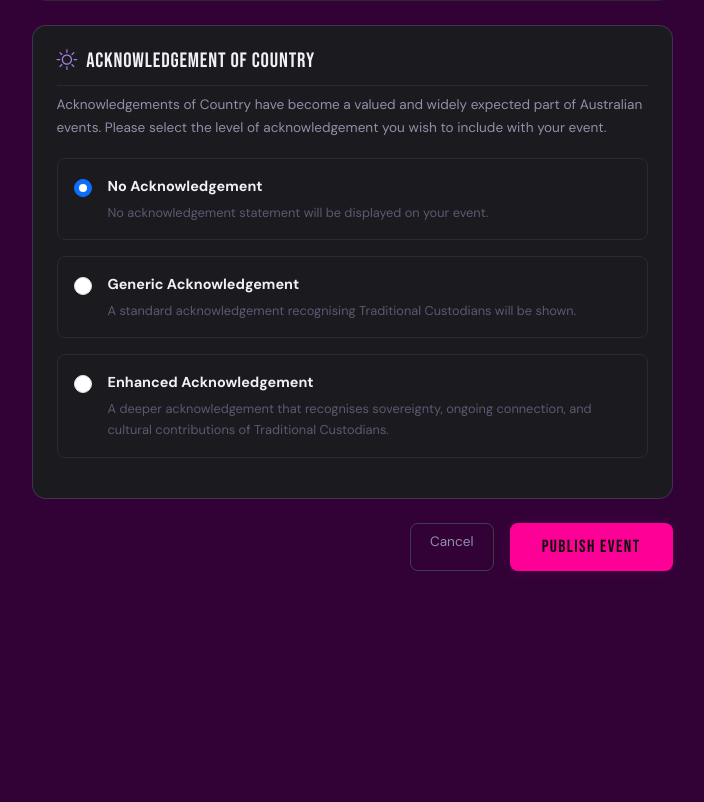
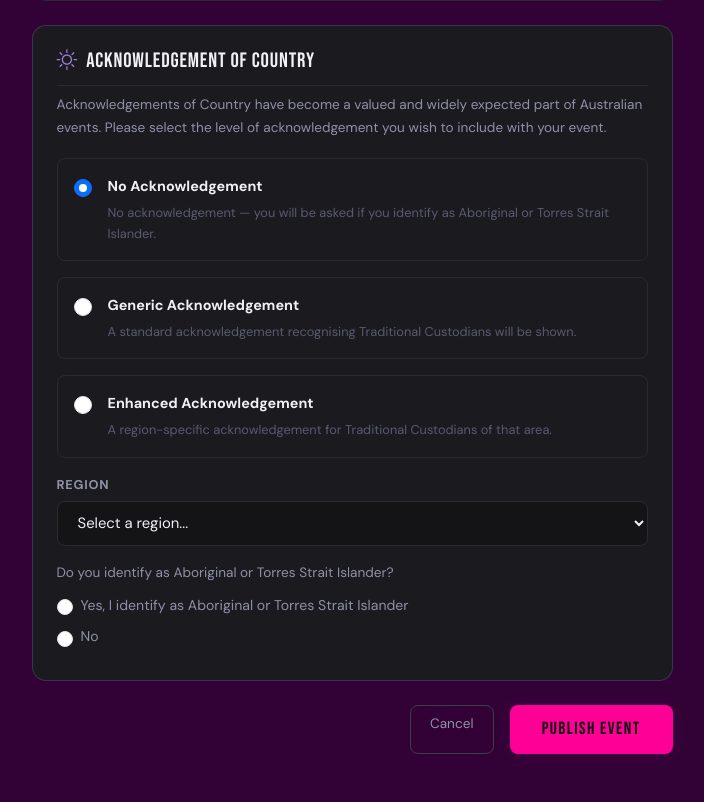
Before and after one commit to Froio/IAB207-A2, a Flask app: page /create-event in a window 1280 px wide. Shown: the part 1821-2623 px from the top of the page, without its empty margins (288-992 px from the left). Before the commit the page ends 2392 px from the top, so only its background shows below. Run offline with Flask 3, Linux system fonts and the light colour scheme; the visitor is signed in with stand-in values (Sample User, id 1); data comes from the database, SQL or seed files in the repository; some libraries are stand-ins or nearby versions.

Commit message:
Add Acknowledgement of Country feature with Souuth Queensland regions and Welcome to Country

```diff
--- a/website/forms.py
+++ b/website/forms.py
@@ -7,6 +7,7 @@ from wtforms.fields import (
 from wtforms.validators import (
     InputRequired, Length, Email, EqualTo, NumberRange, Regexp, Optional
 )
+
 
 
 class LoginForm(FlaskForm):
@@ -75,6 +76,23 @@ ACK_CHOICES = [
     ('enhanced', 'Enhanced Acknowledgement'),
 ]
 
+SEQ_REGION_CHOICES = [
+    ('', 'Select a region...'),
+    ('Brisbane CBD', 'Brisbane CBD — Turrbal and Jagera peoples'),
+    ('Gold Coast', 'Gold Coast — Yugambeh peoples'),
+    ('Sunshine Coast', 'Sunshine Coast — Kabi Kabi peoples'),
+    ('Toowoomba', 'Toowoomba — Giabal and Jarowair peoples'),
+    ('Ipswich', 'Ipswich — Yugarapul peoples'),
+    ('Logan/Redlands', 'Logan/Redlands — Quandamooka peoples'),
+]
+
+IS_INDIGENOUS_CHOICES = [
+    ('yes', 'Yes, I identify as Aboriginal or Torres Strait Islander'),
+    ('no', 'No'),
+]
+
+
+
 
 class EventForm(FlaskForm):
     title = StringField('Event Title', validators=[
@@ -118,4 +136,14 @@ class EventForm(FlaskForm):
     acknowledgement_type = RadioField('Acknowledgement of Country',
         choices=ACK_CHOICES, default='none',
         validators=[InputRequired('Select an acknowledgement option')])
+    acknowledgement_region = SelectField(
+        'Region',
+        choices=SEQ_REGION_CHOICES,
+        validators=[Optional()]
+    )
+    is_indigenous = RadioField(
+        'Do you identify as Aboriginal or Torres Strait Islander?',
+        choices=IS_INDIGENOUS_CHOICES,
+        validators=[Optional()]
+    )
     submit = SubmitField('Publish Event')
--- a/website/models.py
+++ b/website/models.py
@@ -34,7 +34,8 @@ class Event(db.Model):
     capacity = db.Column(db.Integer, nullable=False)
     tickets_available = db.Column(db.Integer, nullable=False)
     price = db.Column(db.Float, nullable=False, default=0.0)
-    acknowledgement_type = db.Column(db.String(20), nullable=False, default='none')
+    acknowledgement_type = db.Column(db.String(20), default='none', nullable=False)
+    acknowledgement_region = db.Column(db.String(100), nullable=True)
     status = db.Column(db.String(20), nullable=False, default='Open')
     creator_id = db.Column(db.Integer, db.ForeignKey('user.id'), nullable=False)
     created_at = db.Column(db.DateTime, default=datetime.utcnow, nullable=False)
--- a/website/seed.py
+++ b/website/seed.py
@@ -21,6 +21,7 @@ SEED_EVENTS = [
         'tickets_available': 42,
         'price': 18.00,
         'acknowledgement_type': 'enhanced',
+        'acknowledgement_region': 'Brisbane CBD',
         'status': 'Open',
     },
     {
--- a/website/templates/create-event.html
+++ b/website/templates/create-event.html
@@ -140,20 +140,42 @@
           </p>
 
           {% for subfield in form.acknowledgement_type %}
-          <label class="d-flex gap-3 mb-3 p-3 iz-card" style="cursor:pointer;border-radius:var(--radius);">
+          <label class="d-flex gap-3 mb-3 p-3 iz-card" style="cursor:pointer;border-radius:var(--radius);" for="{{ subfield.id }}">
             {{ subfield(class="form-check-input mt-1", style="flex-shrink:0;accent-color:var(--purple-light);width:18px;height:18px;") }}
             <div>
               <div style="font-weight:600;font-size:0.9rem;margin-bottom:0.2rem;">{{ subfield.label.text }}</div>
               <div style="font-size:0.8rem;color:var(--text-muted);">
-                {% if subfield.data == 'none' %}No acknowledgement statement will be displayed on your event.
+                {% if subfield.data == 'none' %}No acknowledgement — you will be asked if you identify as Aboriginal or Torres Strait Islander.
                 {% elif subfield.data == 'generic' %}A standard acknowledgement recognising Traditional Custodians will be shown.
-                {% elif subfield.data == 'enhanced' %}A deeper acknowledgement that recognises sovereignty, ongoing connection, and cultural contributions of Traditional Custodians.
+                {% elif subfield.data == 'enhanced' %}A region-specific acknowledgement for Traditional Custodians of that area.
                 {% endif %}
               </div>
             </div>
           </label>
           {% endfor %}
           {% for error in form.acknowledgement_type.errors %}<div class="field-error">{{ error }}</div>{% endfor %}
+
+          <!-- Region selector for enhanced -->
+          <div class="mt-3">
+            {{ form.acknowledgement_region.label(class="iz-label") }}
+            {{ form.acknowledgement_region(class="iz-select") }}
+            {% for error in form.acknowledgement_region.errors %}<div class="field-error">{{ error }}</div>{% endfor %}
+          </div>
+
+          <!-- Indigenous question for no acknowledgement -->
+          <div class="mt-3">
+            <p style="font-size:0.85rem;color:var(--text-secondary);margin-bottom:0.6rem;">
+              Do you identify as Aboriginal or Torres Strait Islander?
+            </p>
+            {% for subfield in form.is_indigenous %}
+            <label class="d-flex gap-2 align-items-center mb-2" style="cursor:pointer;" for="{{ subfield.id }}">
+              {{ subfield(class="form-check-input", style="accent-color:var(--purple-light);width:16px;height:16px;flex-shrink:0;") }}
+              <span style="font-size:0.88rem;color:var(--text-secondary);">{{ subfield.label.text }}</span>
+            </label>
+            {% endfor %}
+            {% for error in form.is_indigenous.errors %}<div class="field-error">{{ error }}</div>{% endfor %}
+          </div>
+
         </div>
 
         <!--  Submit Row  -->
--- a/website/views.py
+++ b/website/views.py
@@ -212,6 +212,21 @@ def create_event():
     form = EventForm()
     if form.validate_on_submit():
         try:
+            ## Acknowledgement of Country validation
+            acknowledgement_type = form.acknowledgement_type.data
+            acknowledgement_region = form.acknowledgement_region.data or None
+
+            if acknowledgement_type == 'none':
+                if form.is_indigenous.data == 'yes':
+                    acknowledgement_type = 'welcome_to_country'
+                else:
+                    flash('If you are not Aboriginal or Torres Strait Islander, you must include an Acknowledgement of Country. Please select Generic or Enhanced.', 'warning')
+                    return render_template('create-event.html', form=form)
+
+            if acknowledgement_type == 'enhanced' and not acknowledgement_region:
+                flash('Please select a region for the Enhanced Acknowledgement of Country.', 'warning')
+                return render_template('create-event.html', form=form)
+
             image_path = None
             if form.image.data:
                 try:
@@ -235,7 +250,8 @@ def create_event():
                 capacity=form.capacity.data,
                 tickets_available=form.capacity.data,
                 price=form.price.data,
-                acknowledgement_type=form.acknowledgement_type.data,
+                acknowledgement_type=acknowledgement_type,
+                acknowledgement_region=acknowledgement_region,
                 status='Open',
                 creator_id=current_user.id,
             )
@@ -298,6 +314,7 @@ def edit_event(id):
             event.end_time = form.end_time.data
             event.price = form.price.data
             event.acknowledgement_type = form.acknowledgement_type.data
+            event.acknowledgement_region = form.acknowledgement_region.data or None
 
             # Capacity changes also adjust remaining tickets by the same delta
             tickets_sold = old_capacity - old_tickets_available
```
Also changed, not shown: website/templates/event-details.html (+21 -0 lines).
